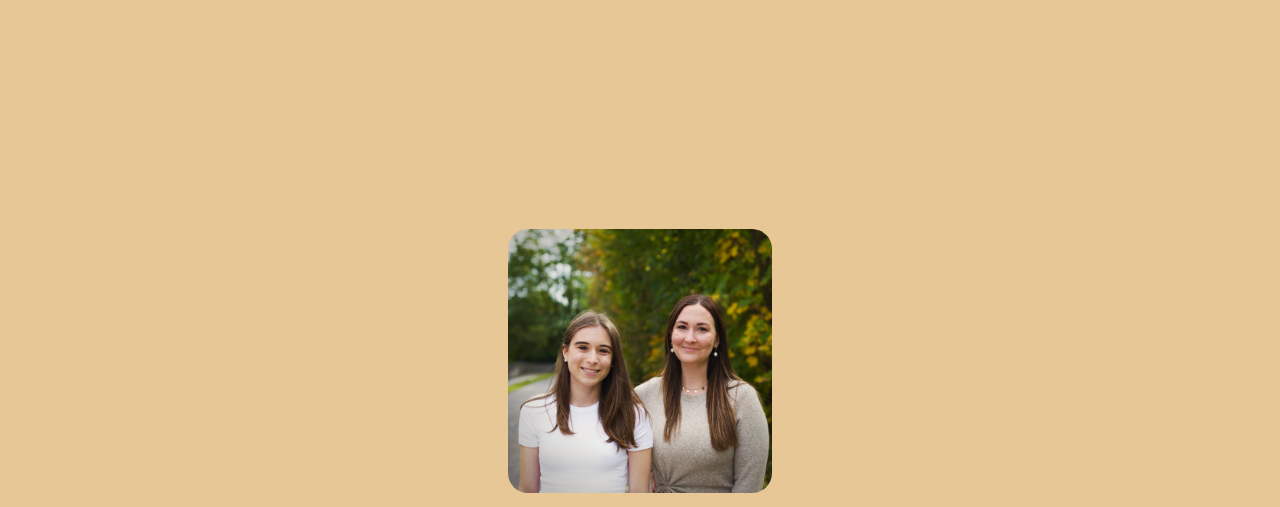
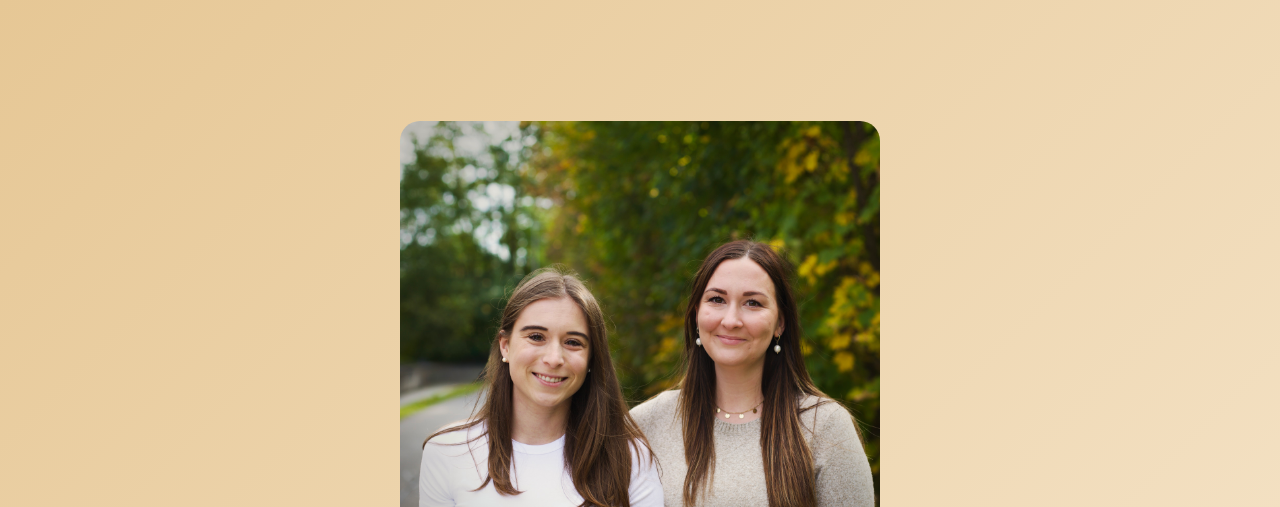
Before and after one commit to laurachristinawrites/laurachristinawrites.github.io, a plain HTML site: page index.html in a window 1280 px wide. Shown: the top 507 px of the page. Drawn offline with Linux system fonts and the light colour scheme.

Commit message:
Update index.html

```diff
--- a/index.html
+++ b/index.html
@@ -13,13 +13,14 @@
             justify-content: center;
             align-items: center;
             background-color: #e6c795;
+            background: linear-gradient(135deg, #e6c795, #f5e4c9); /* Farbverlauf von Hellblau zu Lila */
             font-family: Arial, sans-serif;
             color: #fff;
             text-align: center;
         }
 
         img {
-            height: 33vh; /* ca. 1/3 der Bildschirmhöhe */
+            height: 60vh; /* ca. 1/3 der Bildschirmhöhe */
             width: auto;  /* proportional skalieren */
             border-radius: 20px; /* runde Ecken */
             object-fit: cover;   /* falls das Bild zuschneiden muss */
```
